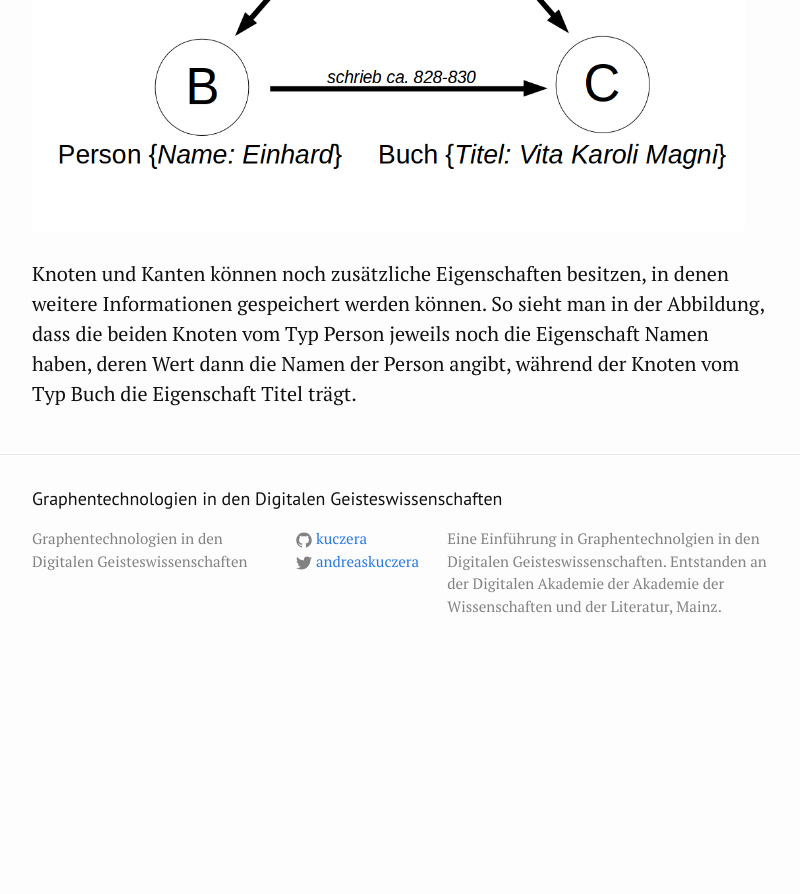
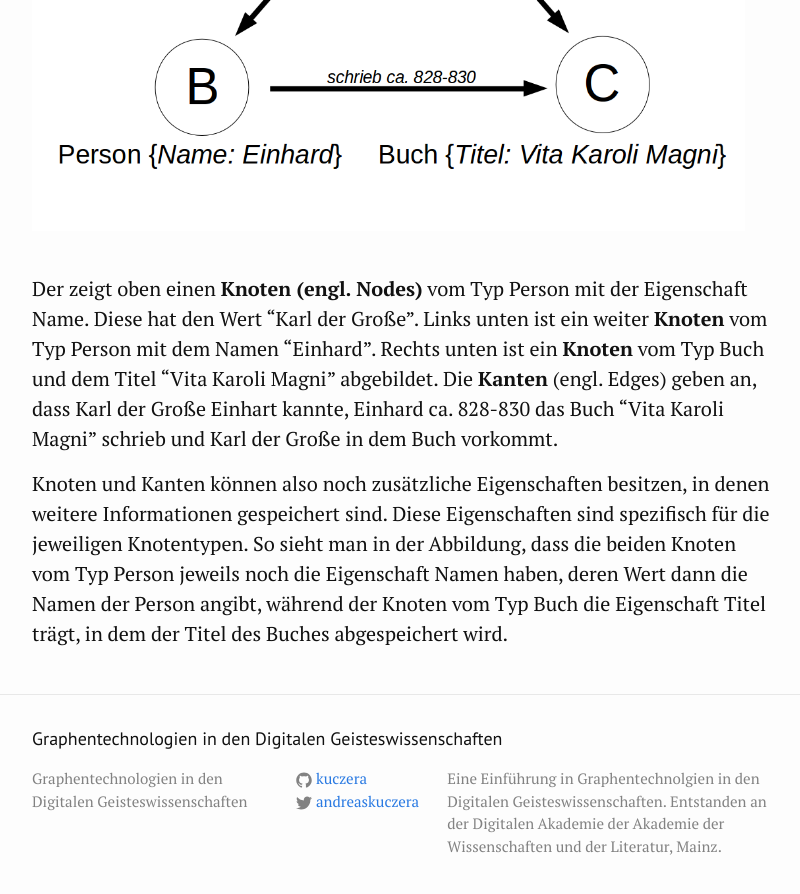
Before and after one commit to kuczera/Graphentechnologien, a Jekyll site: the page built from 05_Was ist eine Graphdatenbank.md, in a window 1280 px wide and 900 px high, scrolled down 727 px. Shown: the top 894 px of the window, without its empty margins (238-1038 px from the left). Built offline with Jekyll 4.4.1, drawn with Linux system fonts in a browser that asks for light colours; before the commit the page ends 1404 px from its top, so only the background shows below that.

```diff
--- a/05_Was ist eine Graphdatenbank.md
+++ b/05_Was ist eine Graphdatenbank.md
@@ -16,4 +16,7 @@
 In den seit den 70er Jahren etablierten, relationalen Datenbanken werden die Daten in Tabellen abgespeichert, die untereinander über Schlüssel oder Schlüsseltabellen verknüpft sind.
 In Graphdatenbanken werden die Daten dagegen in Knoten und Kanten gespeichert.
 ![Beispielgraph](/Graphentechnologien/Bilder/Beispielgraph.png)
-Knoten und Kanten können noch zusätzliche Eigenschaften besitzen, in denen weitere Informationen gespeichert werden können. So sieht man in der Abbildung, dass die beiden Knoten vom Typ Person jeweils noch die Eigenschaft Namen haben, deren Wert dann die Namen der Person angibt, während der Knoten vom Typ Buch die Eigenschaft Titel trägt.
+
+Der  zeigt oben einen <b>Knoten (engl. Nodes)</b>	vom Typ Person mit der Eigenschaft Name. Diese hat den Wert "Karl der Große". Links unten ist ein weiter <b>Knoten</b> vom Typ Person mit dem Namen "Einhard". Rechts unten ist ein <b>Knoten</b> vom Typ Buch und dem Titel "Vita Karoli Magni" abgebildet. Die <b>Kanten</b> (engl. Edges) geben an, dass Karl der Große Einhart kannte, Einhard ca. 828-830 das Buch "Vita Karoli Magni" schrieb und Karl der Große in dem Buch vorkommt.
+
+Knoten und Kanten können also noch zusätzliche Eigenschaften besitzen, in denen weitere Informationen gespeichert sind. Diese Eigenschaften sind spezifisch für die jeweiligen Knotentypen. So sieht man in der Abbildung, dass die beiden Knoten vom Typ Person jeweils noch die Eigenschaft Namen haben, deren Wert dann die Namen der Person angibt, während der Knoten vom Typ Buch die Eigenschaft Titel trägt, in dem der Titel des Buches abgespeichert wird.
```
Also changed, not shown: 20_Import und Modellierung von Projektdaten im Graphen.md (+1 -1 lines).
